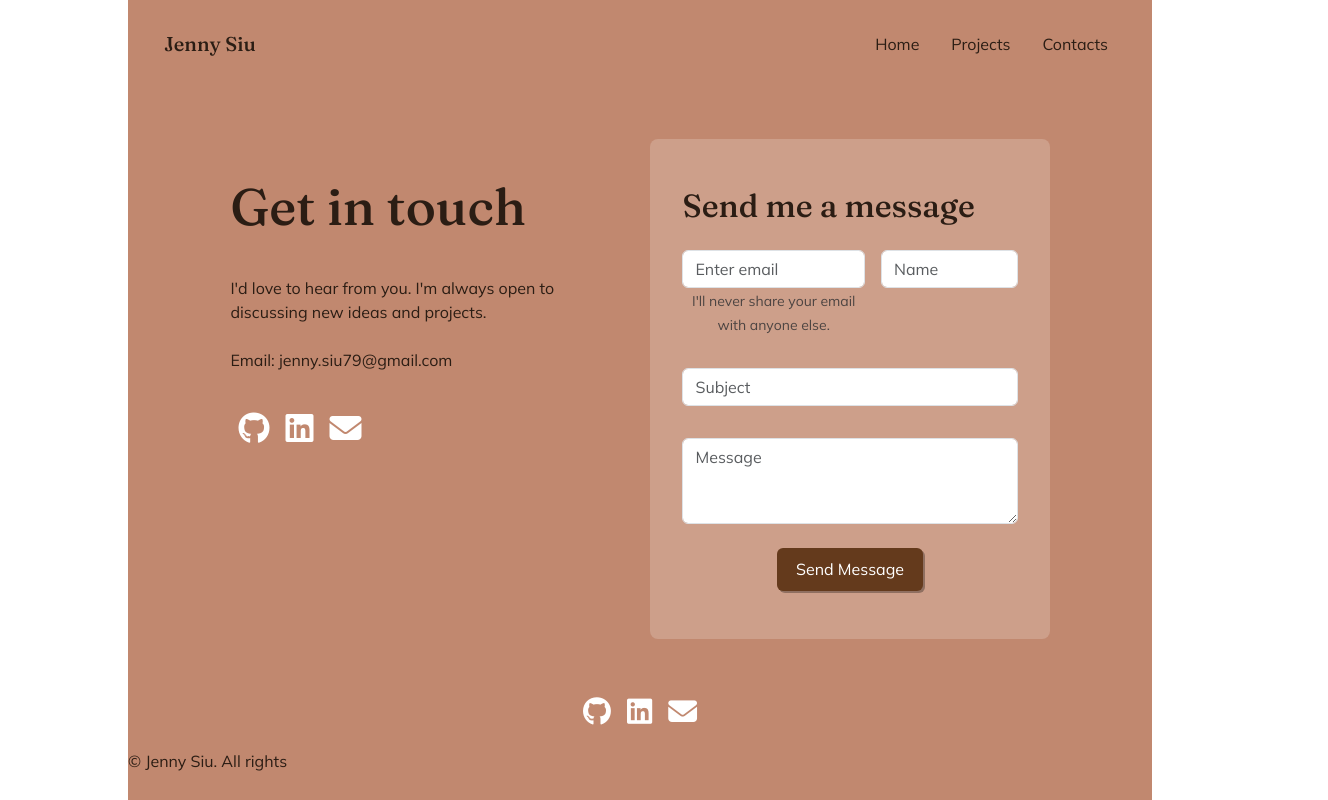
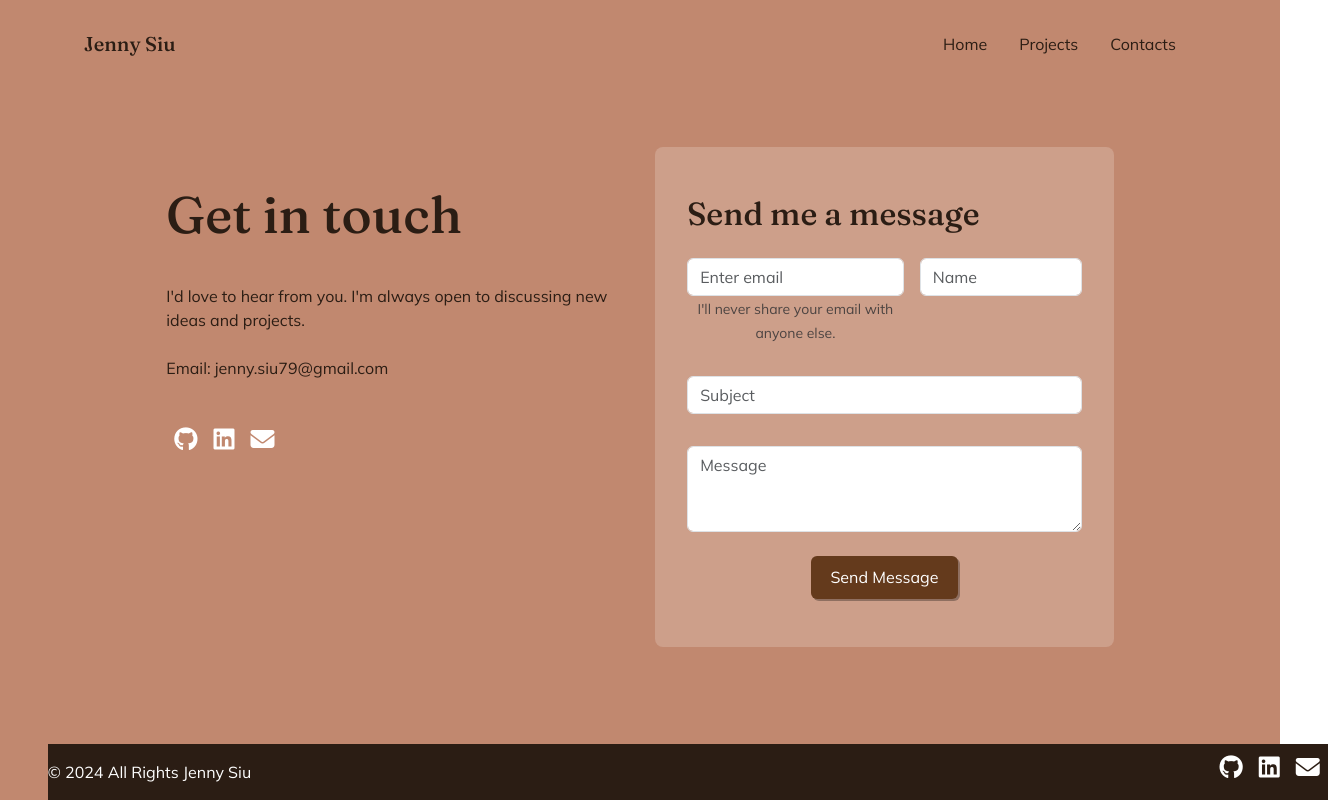
Before and after one commit to jennysiu/jennysReactPortfolio, a React (Vite) app: page /contact in a window 1280 px wide. Shown: the whole page, 1328 px wide, since content can reach past the window. Built offline with nearby package versions, Linux system fonts and the light colour scheme.

Commit message:
added footer background colour and layout

```diff
--- a/src/App.jsx
+++ b/src/App.jsx
@@ -19,7 +19,7 @@ function App() {
     <>
       <Router>
         <Header />
-        <Routes>
+        <Routes className="site-content">
           <Route path="/" element={<Home />} />
           <Route path="/projects" element={<ProjectGallery />} />
           <Route path="/contact" element={<Contact />} />
--- a/src/components/Footer/index.jsx
+++ b/src/components/Footer/index.jsx
@@ -4,6 +4,7 @@ import './style.css';
 function Footer() {
   return (
     <footer>
+      <p className='copyright-text'>© 2024 All Rights Jenny Siu</p>
       <section className="footer-links">
         <a href="https://github.com/jennysiu">
           <i className="fa-brands fa-github"></i>
@@ -15,7 +16,6 @@ function Footer() {
           <i className="fa-solid fa-envelope"></i>
         </a>
       </section>
-      <p>© Jenny Siu. All rights</p>
     </footer>
   )
 }
--- a/src/components/Footer/style.css
+++ b/src/components/Footer/style.css
@@ -1,8 +1,29 @@
 /* footer css */
+
+footer {
+  margin-top: 5rem;
+  display: flex;
+  justify-content: space-between;
+
+  background-color: var(--deep-brown);
+
+  /* to make footer stay at the bottom of page */
+  position: absolute;
+  width: 100%;
+  bottom: 0;
+}
 
 a {
   margin: 0 0.5rem;
+  font-size: 1.5rem;
+  color: white;
 }
+
+.copyright-text {
+  color: white;
+}
+
 .footer-links {
   font-size: 1.8rem;
+  /* text-align: right; */
 }
--- a/src/index.css
+++ b/src/index.css
@@ -32,9 +32,10 @@ a:hover {
 
 }
 
+
 body {
   font-family: "Mulish", Helvetica, Arial, sans-serif;
-  margin: 0 10%;
+  margin: 0 !important;
   display: flex;
   /* place-items: center; */
   min-width: 320px;
@@ -42,7 +43,6 @@ body {
   /* colour */
   background-color: var(--peachy-tan);
   color: var(--deep-brown);
-
 }
 
 h1 {
--- a/src/pages/styling/Home.css
+++ b/src/pages/styling/Home.css
@@ -1,4 +1,5 @@
 /* Home.css */
+
 
 .text-container h1 {
   margin-top: 0;
```
